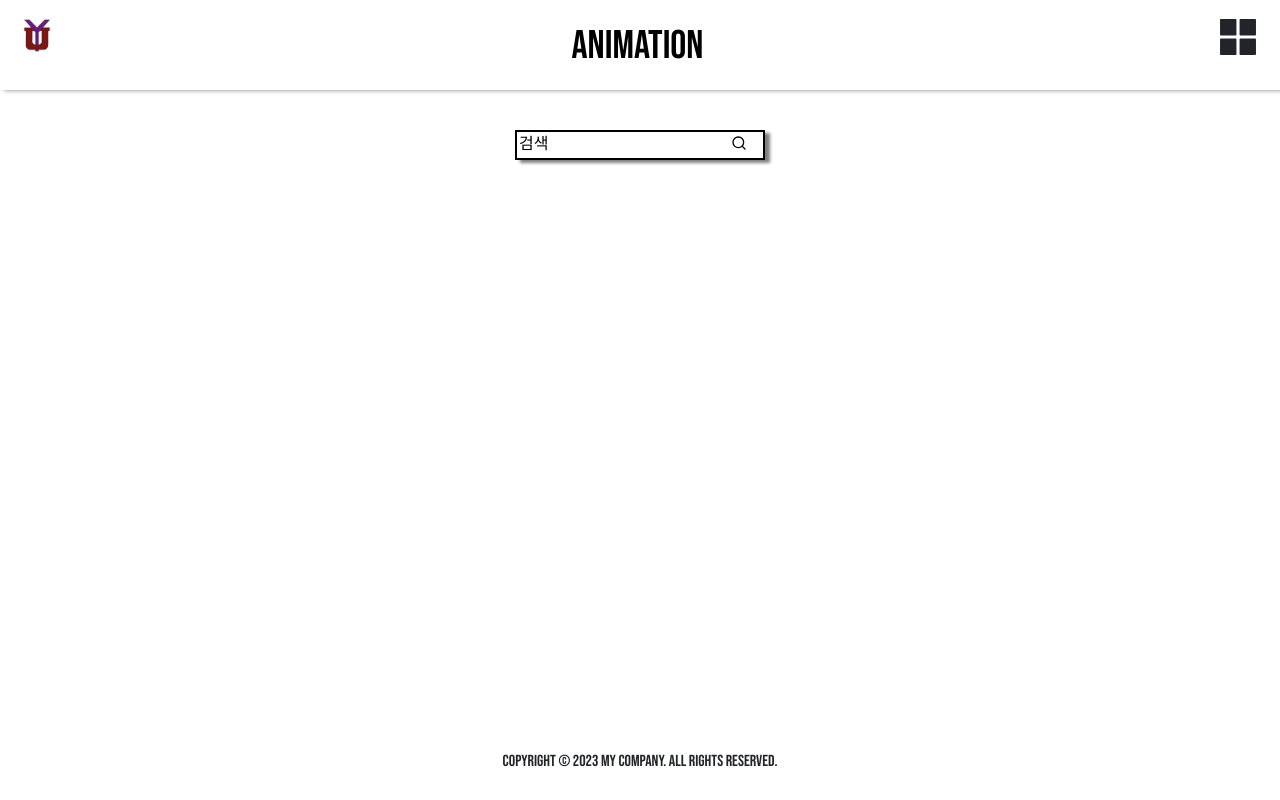
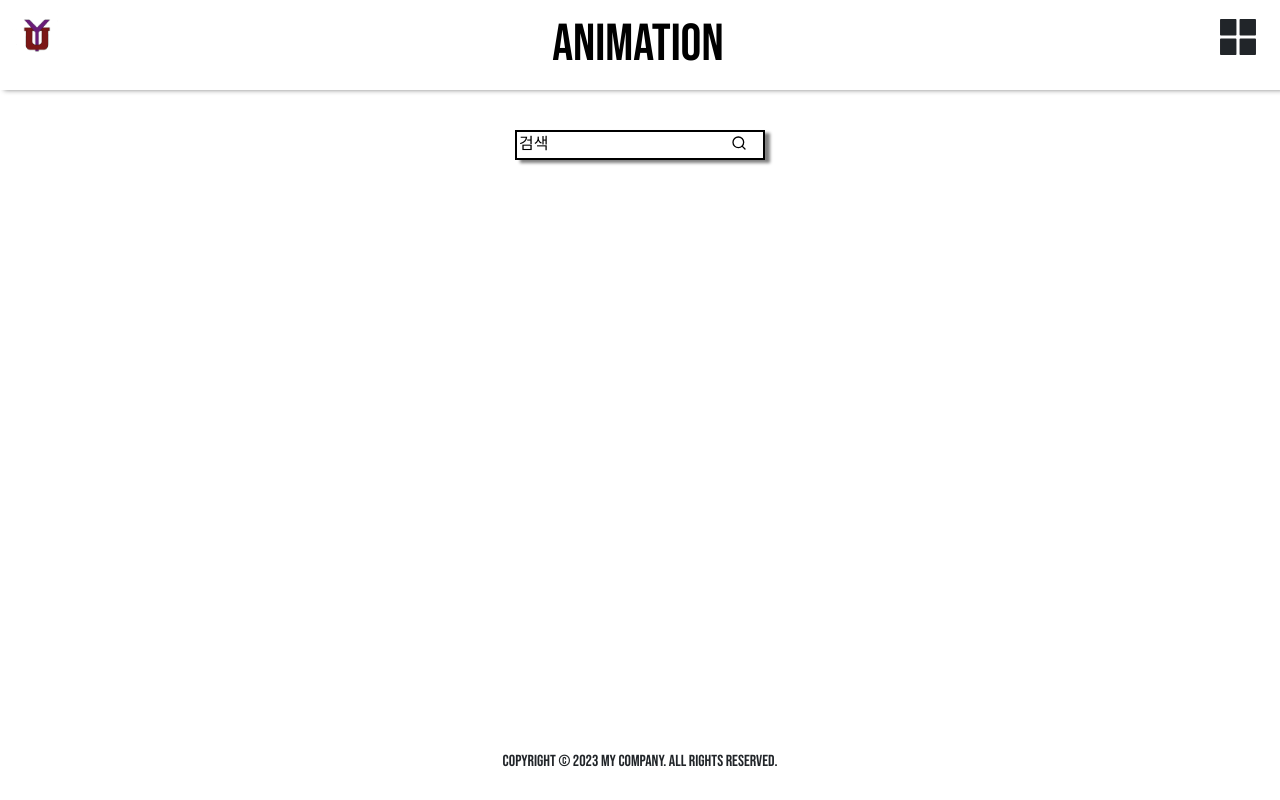
Before and after one commit to Eclipse-K/Animation_Page, a React (Create React App) app: page / in a window 1280 px wide. In both pictures the pointer is over the link "Animation". Built offline with nearby package versions, Linux system fonts and the light colour scheme; a web font is replaced by a local one.

Commit message:
Edit NavDrop title transform

```diff
--- a/src/Components/NavDrop.css
+++ b/src/Components/NavDrop.css
@@ -80,4 +80,9 @@
   color: black;
   text-decoration: none;
   margin-top: 10px;
+  transition: transform 0.3s;
 }
+
+#title-a:hover {
+  transform: scale(1.3);
+}
```
